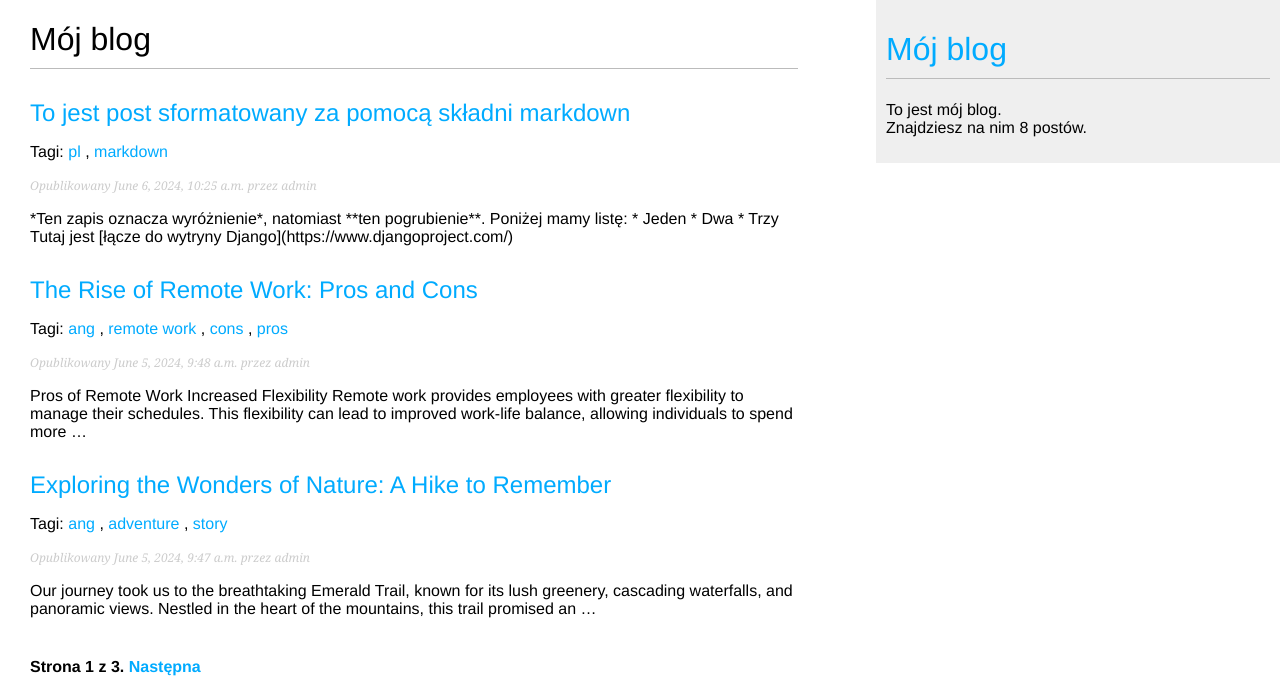
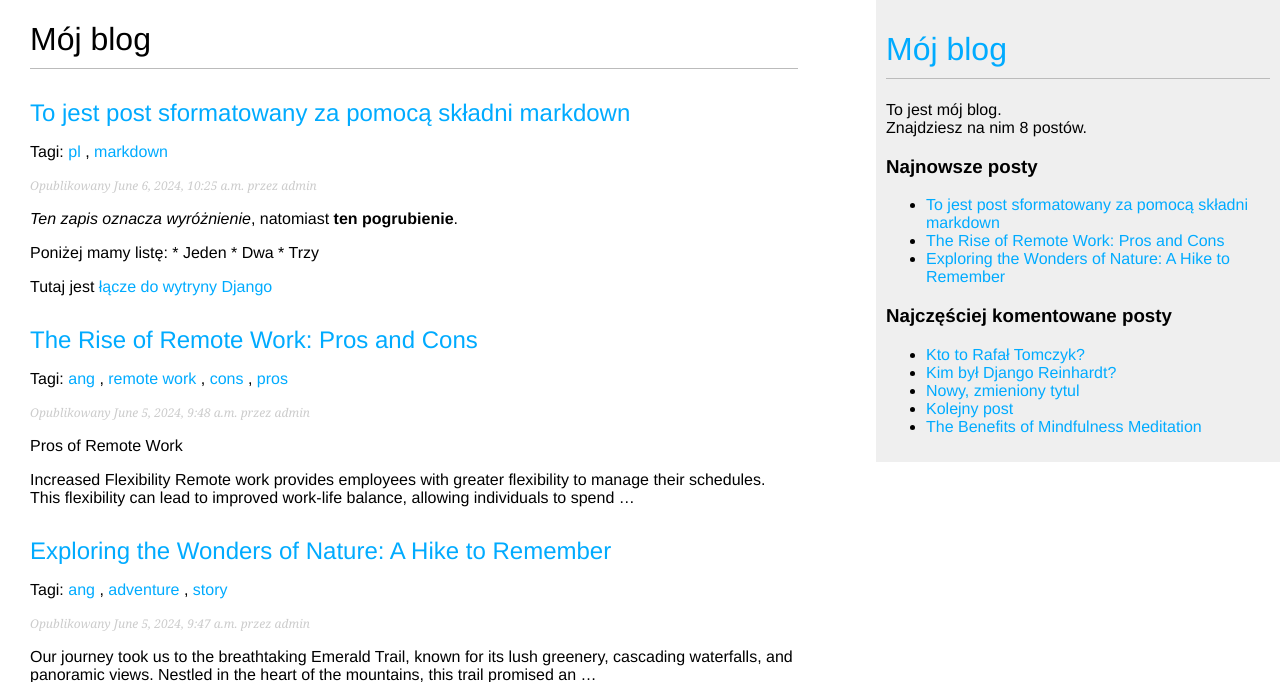
Before and after one commit to Faflox/Django-4-robust-blog, a Django app: page /blog/ in a window 1280 px wide. Shown: the top 682 px of the page. Run offline with Django 5.2, Linux system fonts and the light colour scheme; data comes from the database, SQL or seed files in the repository; both versions use the stored data as it was after the commit; parts of the project's set-up code (start-up, migrations or seed data) failed here and were passed over.

Commit message:
added site numeration

```diff
--- a/mysite/blog/templates/blog/base.html
+++ b/mysite/blog/templates/blog/base.html
@@ -14,8 +14,19 @@
     <div id="sidebar">
         <h1><a href="{% url 'blog:post_list' %}">Mój blog</a></h1>
         <p>To jest mój blog.<br>
-            Znajdziesz na nim {%total_posts%} postów.
+            Znajdziesz na nim {% total_posts %} postów.
         </p>
+        <h3>Najnowsze posty</h3>
+        {% show_latest_posts 3 %}
+        <h3>Najczęściej komentowane posty</h3>
+        {% get_most_commented_posts as most_commented_posts %}
+        <ul>
+            {% for post in most_commented_posts %}
+            <li>
+                <a href="{{ post.get_absolute_url }}">{{ post.title }}</a>
+            </li>
+            {% endfor %}
+        </ul>
     </div>
 </body>
 </html>
--- a/mysite/blog/templates/blog/post/detail.html
+++ b/mysite/blog/templates/blog/post/detail.html
@@ -1,4 +1,5 @@
 {% extends "blog/base.html" %}
+{% load blog_tags %}
 
 {% block title %}{{ post.title }}{% endblock %}
 
@@ -7,7 +8,7 @@
     <p class="date">
         Opublikowany {{ post.publish }} przez {{ post.author }}
     </p>
-    {{ post.body|linebreaks}}
+    {{ post.body|markdown}}
     <p>
         <a href="{% url 'blog:post_share' post.id %}">
             Udostępnij post
--- /dev/null
+++ b/mysite/blog/templates/blog/post/latest_posts.html
@@ -0,0 +1,7 @@
+<ul>
+    {% for post in latest_posts %}
+        <li>
+            <a href="{{post.get_absolute_url}}">{{post.title}}</a>
+        </li>
+    {%endfor%}
+</ul>
--- a/mysite/blog/templates/blog/post/list.html
+++ b/mysite/blog/templates/blog/post/list.html
@@ -1,4 +1,5 @@
 {% extends "blog/base.html" %}
+{% load blog_tags %}
 
 {% block title %}Mój blog{% endblock %}
 
@@ -25,7 +26,7 @@
         <p class="date">
             Opublikowany {{ post.publish }} przez {{ post.author }}
         </p>
-        {{ post.body|truncatewords:30|linebreaks }}
+        {{ post.body|markdown|truncatewords_html:30 }}
     {% endfor %}
     {% include "pagination.html" with page=posts %}
 {% endblock %}
--- a/mysite/blog/templatetags/blog_tags.py
+++ b/mysite/blog/templatetags/blog_tags.py
@@ -1,8 +1,24 @@
 from django import template
+from django.db.models import Count
+from django.utils.safestring import mark_safe
 from blog.models import Post
+import markdown
 
 register = template.Library()
 
 @register.simple_tag
 def total_posts():
     return Post.published.count()
+
+@register.inclusion_tag('blog/post/latest_posts.html')
+def show_latest_posts(count=5):
+    latest_posts = Post.published.order_by('-publish')[:count]
+    return {'latest_posts': latest_posts}
+
+@register.simple_tag
+def get_most_commented_posts(count=5):
+    return Post.published.annotate(total_comments=Count('comments')).order_by('-total_comments')[:count]
+
+@register.filter(name='markdown')
+def markdown_format(text):
+    return mark_safe(markdown.markdown(text))
--- a/mysite/blog/urls.py
+++ b/mysite/blog/urls.py
@@ -1,5 +1,6 @@
 from django.urls import path
 from . import views
+
 
 app_name = 'blog'
 urlpatterns = [
--- a/mysite/mysite/settings.py
+++ b/mysite/mysite/settings.py
@@ -27,6 +27,7 @@ DEBUG = True
 
 ALLOWED_HOSTS = []
 
+SITE_ID = 1
 
 # Application definition
 
@@ -37,8 +38,11 @@ INSTALLED_APPS = [
     'django.contrib.sessions',
     'django.contrib.messages',
     'django.contrib.staticfiles',
+    'django.contrib.sites',
+    'django.contrib.sitemaps',
     'blog.apps.BlogConfig',
-    'taggit'
+    'taggit',
+    'markdown'
 ]
 
 MIDDLEWARE = [
--- a/mysite/mysite/urls.py
+++ b/mysite/mysite/urls.py
@@ -15,9 +15,16 @@ Including another URLconf
     2. Add a URL to urlpatterns:  path('blog/', include('blog.urls'))
 """
 from django.contrib import admin
+from django.contrib.sitemaps.views import sitemap
 from django.urls import path, include
+from blog.sitemaps import PostSitemap
+
+sitemaps = {
+    'posts': PostSitemap
+}
 
 urlpatterns = [
     path('admin/', admin.site.urls),
     path('blog/', include('blog.urls', namespace='blog')),
+    path('sitemap.xml', sitemap, {'sitemaps': sitemaps}, name='djagno.contrib.sitemaps.views.sitemap')
 ]
```
Also changed, not shown: mysite/blog/sitemaps.py (added, +12 -0 lines), mysite/db.sqlite3.
